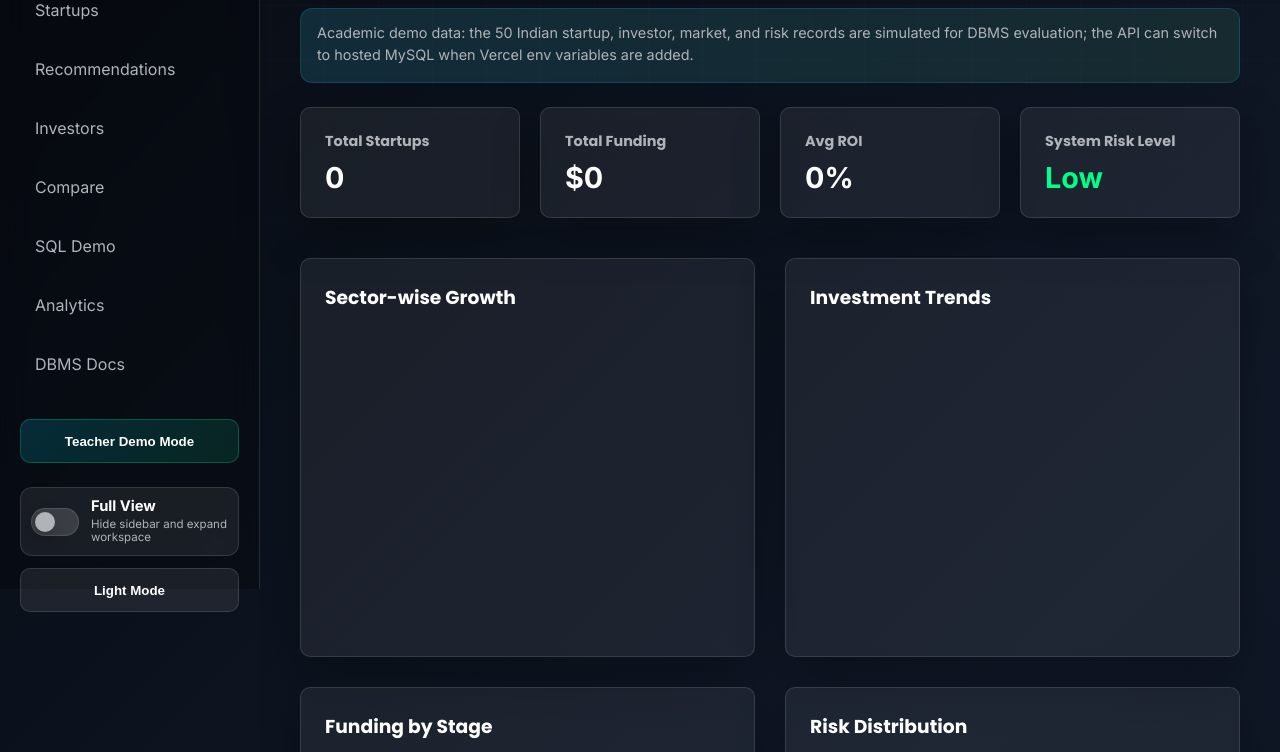
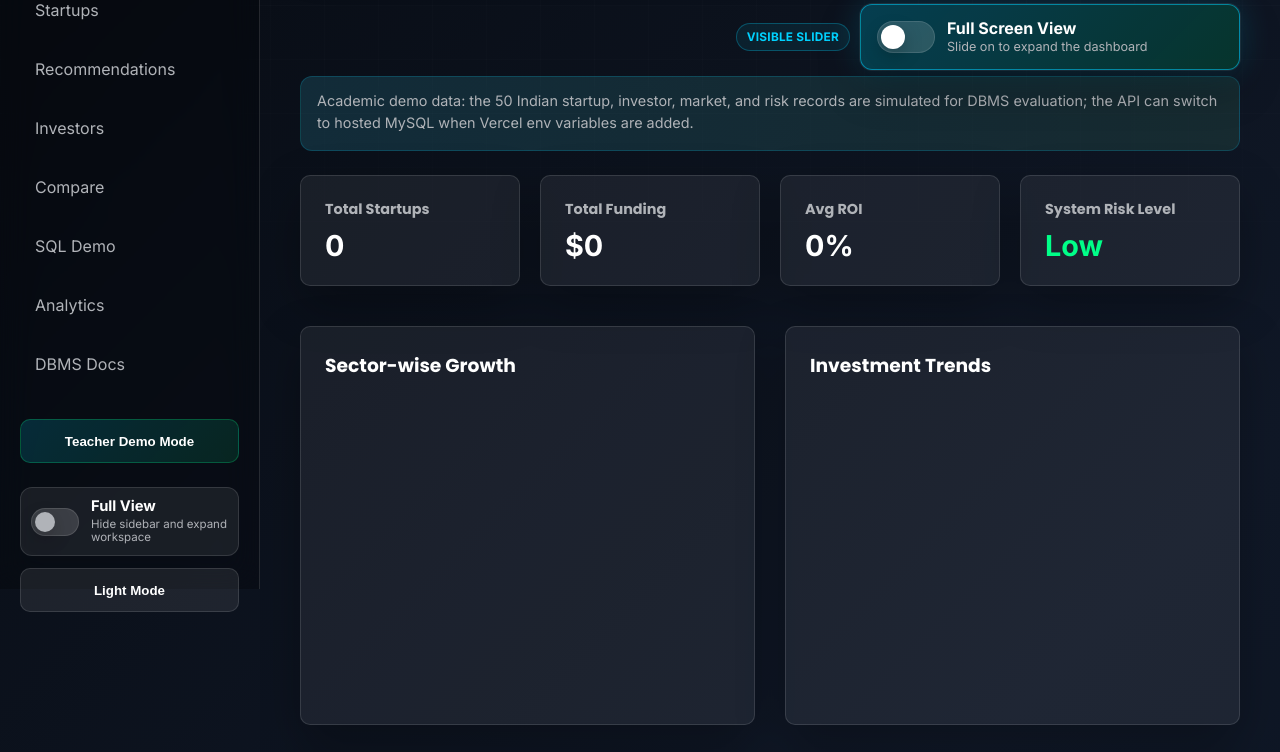
Before and after one commit to Kavaykhurana/start-dbms, a website with bundled scripts: page pages/index.html in a window 1280 px wide. Shown: the part 211-963 px from the top of the page. Built offline with nearby package versions, Linux system fonts and the light colour scheme; no server answers.

Commit message:
Make full view slider prominent

```diff
--- a/assets/css/style.css
+++ b/assets/css/style.css
@@ -253,6 +253,15 @@ html[data-theme="light"] .theme-toggle {
     width: 100%;
 }
 
+.full-view-page-switcher {
+    display: flex;
+    justify-content: flex-end;
+    margin: -22px 0 24px;
+    position: sticky;
+    top: 14px;
+    z-index: 60;
+}
+
 .view-slider {
     width: 100%;
     min-height: 58px;
@@ -275,6 +284,79 @@ html[data-theme="light"] .theme-toggle {
     background: rgba(0, 210, 255, 0.11);
     border-color: rgba(0, 210, 255, 0.26);
     transform: translate3d(0, -1px, 0);
+}
+
+.view-slider-prominent {
+    width: min(100%, 380px);
+    min-height: 66px;
+    padding: 12px 16px;
+    border-color: rgba(0, 210, 255, 0.52);
+    background:
+        linear-gradient(135deg, rgba(0, 210, 255, 0.23), rgba(0, 255, 136, 0.15)),
+        rgba(8, 17, 29, 0.92);
+    box-shadow:
+        0 18px 42px rgba(0, 0, 0, 0.28),
+        0 0 0 1px rgba(255, 255, 255, 0.08),
+        0 0 34px rgba(0, 210, 255, 0.2);
+}
+
+.view-slider-prominent:hover {
+    background:
+        linear-gradient(135deg, rgba(0, 210, 255, 0.34), rgba(0, 255, 136, 0.22)),
+        rgba(8, 17, 29, 0.96);
+    border-color: rgba(0, 255, 136, 0.52);
+}
+
+.view-slider-prominent .view-slider-track {
+    width: 58px;
+    height: 32px;
+}
+
+.view-slider-prominent .view-slider-track span {
+    width: 24px;
+    height: 24px;
+    background: #ffffff;
+}
+
+.view-slider-prominent input:checked + .view-slider-track span {
+    transform: translate3d(26px, 0, 0);
+}
+
+.view-slider-prominent .view-slider-copy strong {
+    font-size: 1rem;
+}
+
+.view-slider-prominent .view-slider-copy small {
+    font-size: 0.79rem;
+}
+
+.full-view-page-switcher::before {
+    content: "Visible slider";
+    align-self: center;
+    margin-right: 10px;
+    padding: 6px 10px;
+    border: 1px solid rgba(0, 210, 255, 0.28);
+    border-radius: 999px;
+    color: var(--accent-blue);
+    background: rgba(0, 210, 255, 0.08);
+    font-size: 0.74rem;
+    font-weight: 800;
+    letter-spacing: 0.02em;
+    text-transform: uppercase;
+}
+
+.full-view-page-switcher.is-active .view-slider-prominent {
+    border-color: rgba(0, 255, 136, 0.58);
+    box-shadow:
+        0 18px 42px rgba(0, 0, 0, 0.28),
+        0 0 0 1px rgba(0, 255, 136, 0.16),
+        0 0 38px rgba(0, 255, 136, 0.2);
+}
+
+html[data-theme="light"] .view-slider-prominent {
+    background:
+        linear-gradient(135deg, rgba(2, 132, 199, 0.18), rgba(5, 150, 105, 0.13)),
+        rgba(255, 255, 255, 0.96);
 }
 
 .view-slider input {
@@ -2283,6 +2365,20 @@ canvas {
         flex-direction: column;
     }
 
+    .full-view-page-switcher {
+        justify-content: stretch;
+        margin: 0 0 18px;
+        position: static;
+    }
+
+    .full-view-page-switcher::before {
+        display: none;
+    }
+
+    .view-slider-prominent {
+        width: 100%;
+    }
+
     .sidebar {
         width: 100%;
         height: auto;
--- a/assets/js/main.js
+++ b/assets/js/main.js
@@ -128,10 +128,10 @@ function mountFullViewToggle() {
         return;
     }
 
-    const wrapper = document.createElement('div');
-    wrapper.className = 'full-view-switcher';
+    const sidebarWrapper = document.createElement('div');
+    sidebarWrapper.className = 'full-view-switcher';
 
-    wrapper.innerHTML = `
+    sidebarWrapper.innerHTML = `
         <label class="view-slider" for="full-view-toggle">
             <input id="full-view-toggle" type="checkbox">
             <span class="view-slider-track" aria-hidden="true"><span></span></span>
@@ -142,7 +142,25 @@ function mountFullViewToggle() {
         </label>
     `;
 
-    const checkbox = wrapper.querySelector('#full-view-toggle');
+    const pageWrapper = document.createElement('div');
+    pageWrapper.className = 'full-view-page-switcher';
+    pageWrapper.innerHTML = `
+        <label class="view-slider view-slider-prominent" for="full-view-page-toggle">
+            <input id="full-view-page-toggle" type="checkbox">
+            <span class="view-slider-track" aria-hidden="true"><span></span></span>
+            <span class="view-slider-copy">
+                <strong>Full Screen View</strong>
+                <small>Slide on to expand the dashboard</small>
+            </span>
+        </label>
+    `;
+
+    const checkboxes = [
+        sidebarWrapper.querySelector('#full-view-toggle'),
+        pageWrapper.querySelector('#full-view-page-toggle')
+    ];
+    const mainContent = document.querySelector('.main-content');
+    const header = mainContent?.querySelector('.header');
     const sidebar = document.querySelector('.sidebar');
     const exitButton = document.createElement('button');
     exitButton.id = 'full-view-exit';
@@ -152,10 +170,13 @@ function mountFullViewToggle() {
 
     function syncFullViewControls() {
         const isEnabled = document.documentElement.dataset.fullView === 'true';
-        checkbox.checked = isEnabled;
-        checkbox.setAttribute('aria-checked', String(isEnabled));
+        checkboxes.forEach((checkbox) => {
+            checkbox.checked = isEnabled;
+            checkbox.setAttribute('aria-checked', String(isEnabled));
+        });
         sidebar.toggleAttribute('inert', isEnabled);
         sidebar.setAttribute('aria-hidden', String(isEnabled));
+        pageWrapper.classList.toggle('is-active', isEnabled);
         exitButton.classList.toggle('is-visible', isEnabled);
     }
 
@@ -169,11 +190,18 @@ function mountFullViewToggle() {
         syncFullViewControls();
     }
 
-    checkbox.addEventListener('change', () => setFullView(checkbox.checked));
+    checkboxes.forEach((checkbox) => {
+        checkbox.addEventListener('change', () => setFullView(checkbox.checked));
+    });
     exitButton.addEventListener('click', () => setFullView(false));
 
     syncFullViewControls();
-    controls.appendChild(wrapper);
+    controls.appendChild(sidebarWrapper);
+    if (header) {
+        header.insertAdjacentElement('afterend', pageWrapper);
+    } else if (mainContent) {
+        mainContent.prepend(pageWrapper);
+    }
     document.body.appendChild(exitButton);
 }
 
```
